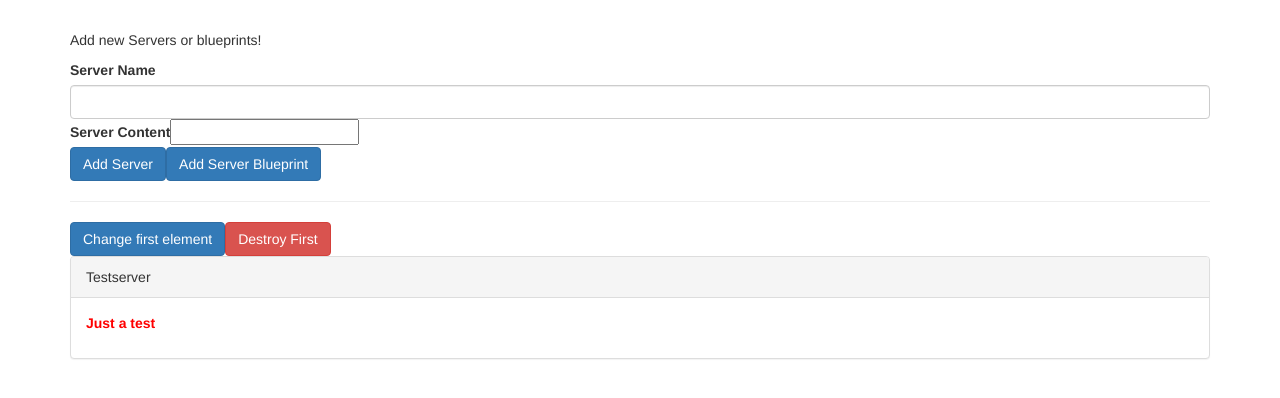
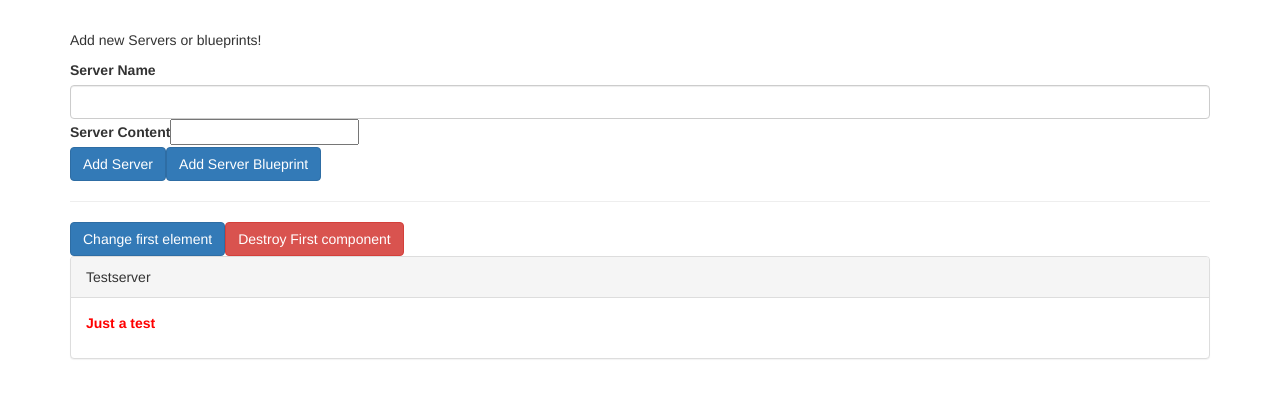
Before and after one commit to kitkogan/Angular-databinding-practice, an Angular app: page / in a window 1280 px wide. Shown: the top 398 px of the page. Built offline with nearby package versions, Linux system fonts and the light colour scheme.

Commit message:
add viewchild and refelement to server element component

```diff
--- a/src/app/app.component.html
+++ b/src/app/app.component.html
@@ -7,7 +7,7 @@
   <div class="row">
     <div class="col-xs-12">
     <button class="btn btn-primary" (click)="onChangeFirst()">Change first element</button>
-    <button class="btn btn-danger" (click)="onDestroyFirst()">Destroy First</button>
+    <button class="btn btn-danger" (click)="onDestroyFirst()">Destroy First component</button>
       <app-server-element
       *ngFor="let serverElement of serverElements"
       [srvElement]="serverElement"
--- a/src/app/server-element/server-element.component.html
+++ b/src/app/server-element/server-element.component.html
@@ -1,6 +1,6 @@
 <div class="panel panel-default">
   <!-- <div class="panel-heading">{{ element.name }}</div> -->
-  <div class="panel-heading">{{ name }}</div>
+  <div class="panel-heading" #heading>{{ name }}</div>
   <div class="panel-body">
     <ng-content></ng-content>
   </div>
--- a/src/app/server-element/server-element.component.ts
+++ b/src/app/server-element/server-element.component.ts
@@ -10,7 +10,9 @@ import {
   AfterContentChecked,
   AfterViewInit,
   AfterViewChecked,
-  OnDestroy
+  OnDestroy,
+  ViewChild,
+  ElementRef
 } from '@angular/core';
 
 @Component({
@@ -30,6 +32,7 @@ AfterViewChecked,
 OnDestroy {
   @Input('srvElement') element: {type: string, name: string, content: string};
   @Input() name: string;
+  @ViewChild('heading', {static: true}) header: ElementRef;
 
   constructor() {
     console.log('constructor called!');
@@ -38,13 +41,11 @@ OnDestroy {
   ngOnChanges(changes: SimpleChanges) {
     console.log('ngONChanges called');
     console.log(changes);
-
-
   }
 
   ngOnInit() {
     console.log('ngOnINit called!');
-
+    console.log('Text Content' + this.header.nativeElement.textContent);
   }
 
   ngDoCheck() {
@@ -61,6 +62,7 @@ OnDestroy {
 
   ngAfterViewInit() {
     console.log('ng after view init checked called');
+    console.log('Text Content' + this.header.nativeElement.textContent);
   }
 
   ngAfterViewChecked() {
```
